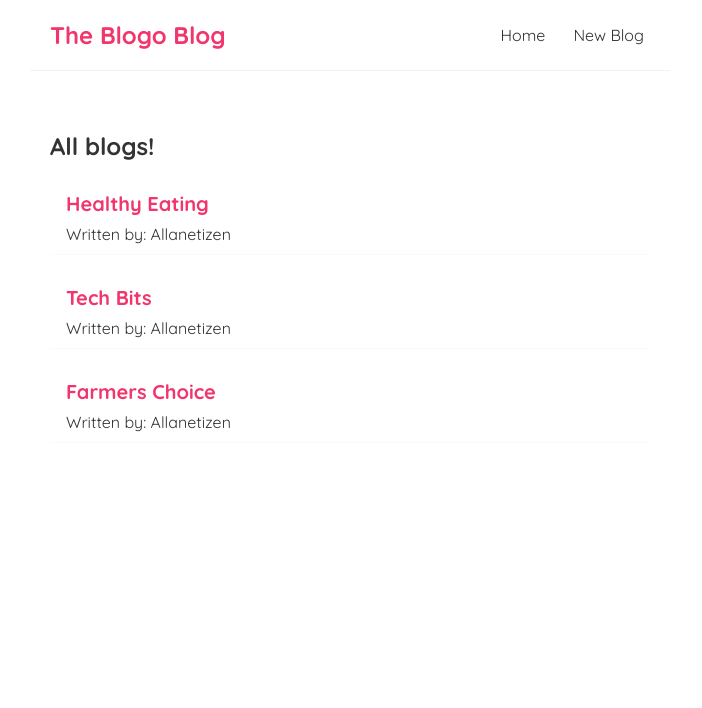
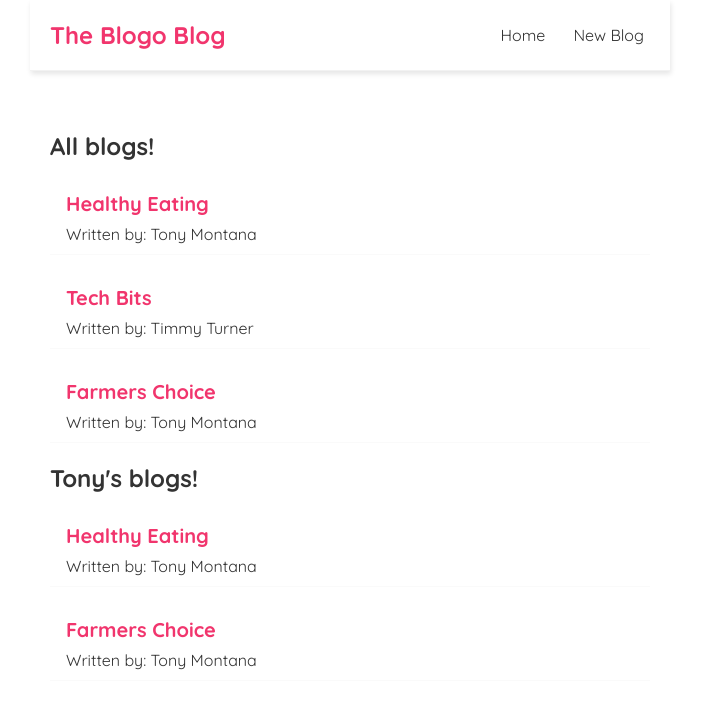
Before and after one commit to Allanetizen/Blogo, a React (Create React App) app: page / in a window 1280 px wide. Shown: the top 708 px of the page, without its empty margins (290-992 px from the left). Built offline with nearby package versions, Linux system fonts and the light colour scheme; the HTML template or start-up script is replaced by a standard one.

Commit message:
reusing components,

```diff
--- a/src/BlogList.js
+++ b/src/BlogList.js
@@ -10,6 +10,7 @@ const BlogList = ({blogs, title}) => {
         <div className="blog-preview" key={blog.id}>
           <h2>{blog.title}</h2>
           <p>Written by: {blog.author}</p>
+
         </div>
       ))}
     </div>
--- a/src/Home.js
+++ b/src/Home.js
@@ -4,9 +4,9 @@ import BlogList from "./BlogList";
 const Home = () => {
 
     const[ blogs]= useState([
-        {title: 'Healthy Eating', body:'Lorem ipsum....', author:'Allanetizen', id:1},
-        {title: 'Tech Bits', body:'Lorem ipsum....', author:'Allanetizen', id:2},
-        {title: 'Farmers Choice', body:'Lorem ipsum....', author:'Allanetizen', id:3}
+        {title: 'Healthy Eating', body:'Lorem ipsum....', author:'Tony Montana', id:1},
+        {title: 'Tech Bits', body:'Lorem ipsum....', author:'Timmy Turner', id:2},
+        {title: 'Farmers Choice', body:'Lorem ipsum....', author:'Tony Montana', id:3}
 
     ]);
 
@@ -15,6 +15,7 @@ const Home = () => {
         <div className="home">
             {/*Bloggy  passes blog as a prop*/}
             <BlogList blogs={blogs} title="All blogs!"/>
+            <BlogList blogs={blogs.filter((blog)=> blog.author ==='Tony Montana')} title="Tony's blogs!"/>
 
 
 
--- a/src/index.css
+++ b/src/index.css
@@ -12,6 +12,7 @@
   max-width: 600px;
   margin: 0 auto;
   border-bottom: 1px solid #f2f2f2;
+  box-shadow: 1px 3px 5px rgba(0,0,0,0.1);
 
 }
 .navbar h1 {
```
